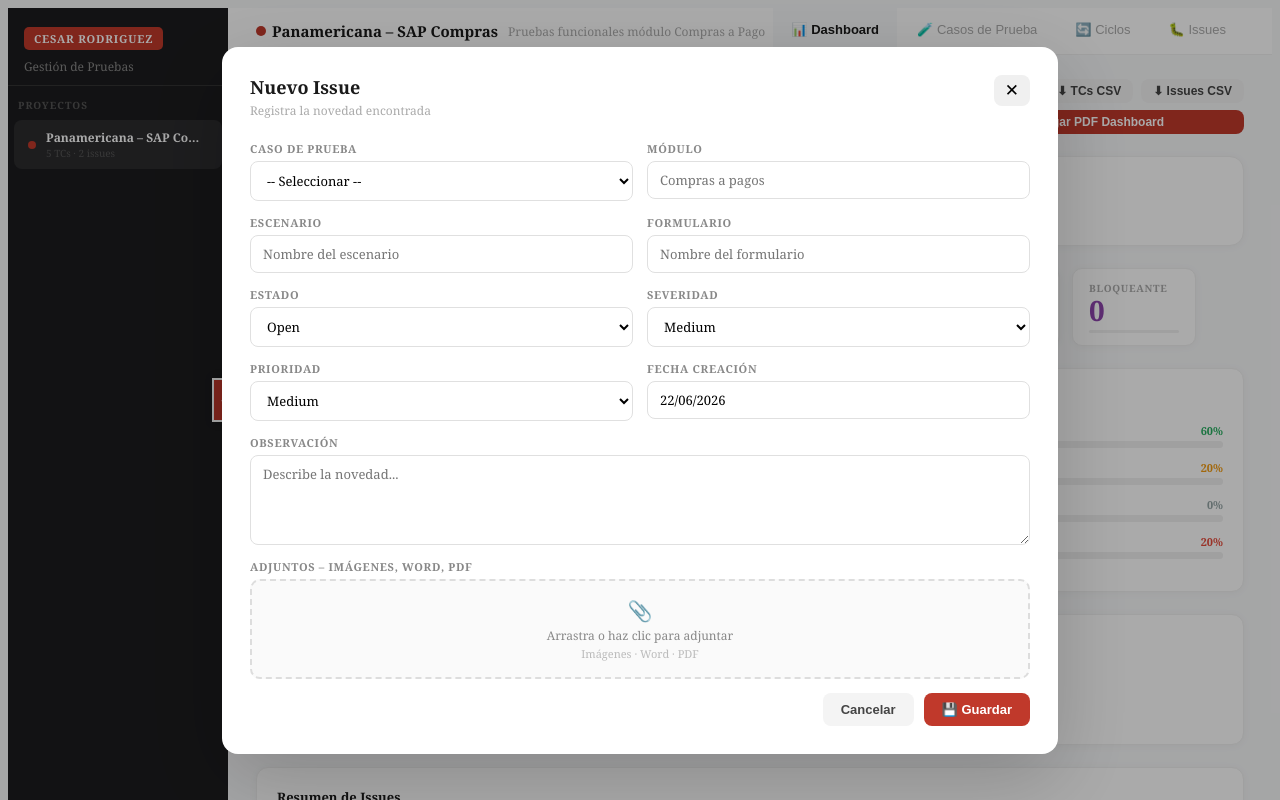
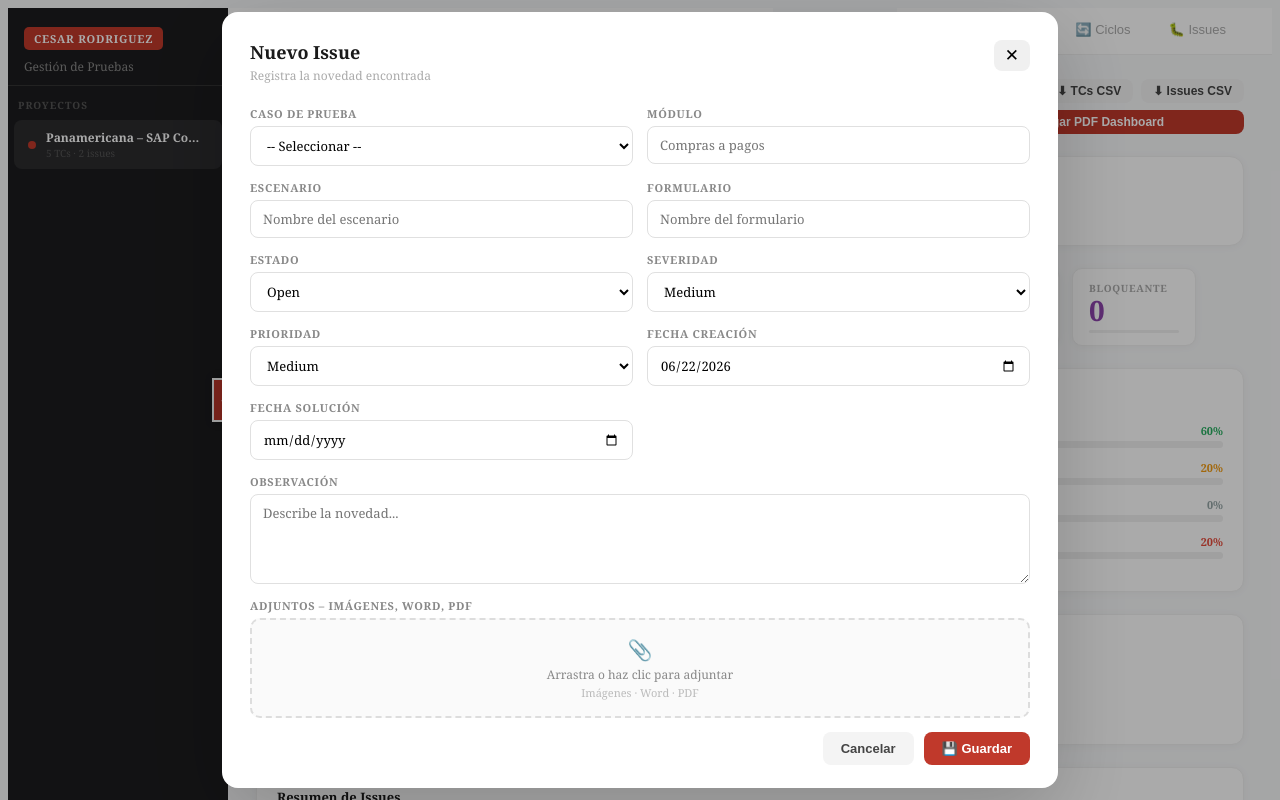
Before and after one commit to augustogarcia202512-source/panamericana-testing, a React (Vite) app: page / in a window 1280 px wide. Both pictures are taken after a click on the button "+ Issue". Shown: the top 800 px of the page. Built offline with nearby package versions, Linux system fonts and the light colour scheme.

Commit message:
Nuevo ajuste de diseño en la paginav3 fecha issues

```diff
--- a/src/App.jsx
+++ b/src/App.jsx
@@ -21,7 +21,7 @@ const issueStatusConfig = {
 const severityConfig = { "Critical":"#C0392B","High":"#E74C3C","Medium":"#F39C12","Low":"#27AE60" };
 const COLORS = ["#C0392B","#2980B9","#16A085","#8E44AD","#D35400","#2C3E50","#27AE60","#F39C12"];
 const EMPTY_TC = { area:"",proceso:"",escenario:"",descripcion:"",pasos:"",resultado:"",fechaAprobacion:"",fechaEjecucion:"",estado:"No ejecutado",asignadoA:"",attachments:[],historial:[],comentarios:[] };
-const EMPTY_ISSUE = { testId:"",escenario:"",formulario:"",observacion:"",modulo:"",estado:"Open",severidad:"Medium",prioridad:"Medium",fechaCreacion:"",attachments:[] };
+const EMPTY_ISSUE = { testId:"",escenario:"",formulario:"",observacion:"",modulo:"",estado:"Open",severidad:"Medium",prioridad:"Medium",fechaCreacion:"",fechaSolucion:"",attachments:[] };
 const EMPTY_CICLO = { nombre:"",modulo:"",fechaInicio:"",fechaFin:"",descripcion:"",ejecuciones:[] };
 // ejecucion: { tcId, estado, fechaEjecucion, nota }
 
@@ -62,6 +62,21 @@ function nextTcId(tests) {
 function today() {
   const d = new Date();
   return `${String(d.getDate()).padStart(2,"0")}/${String(d.getMonth()+1).padStart(2,"0")}/${d.getFullYear()}`;
+}
+function toInputDate(value) {
+  if (!value) return "";
+  if (/^\d{4}-\d{2}-\d{2}$/.test(value)) return value;
+  const [d,m,y] = String(value).split("/");
+  if (d && m && y) return `${y}-${String(m).padStart(2,"0")}-${String(d).padStart(2,"0")}`;
+  return "";
+}
+function toDisplayDate(value) {
+  if (!value) return "";
+  if (/^\d{4}-\d{2}-\d{2}$/.test(value)) {
+    const [y,m,d] = value.split("-");
+    return `${d}/${m}/${y}`;
+  }
+  return value;
 }
 function readFileAsDataURL(file) {
   return new Promise((res,rej)=>{ const r=new FileReader(); r.onload=()=>res(r.result); r.onerror=rej; r.readAsDataURL(file); });
@@ -733,7 +748,7 @@ function TcFormModal({initial,tcId,onSave,onClose,darkMode}) {
 }
 
 function IssueFormModal({initial,issueId,testIds,onSave,onClose,darkMode}) {
-  const [form,setForm]=useState(initial||{...EMPTY_ISSUE,fechaCreacion:today()});
+  const [form,setForm]=useState({ ...EMPTY_ISSUE, ...(initial||{}), fechaCreacion: initial?.fechaCreacion || today(), fechaSolucion: initial?.fechaSolucion || "" });
   const set=(k,v)=>setForm(f=>({...f,[k]:v}));
   const IS=darkMode?inputStyleDark:inputStyle;
   return (
@@ -764,7 +779,12 @@ function IssueFormModal({initial,issueId,testIds,onSave,onClose,darkMode}) {
             {["Critical","High","Medium","Low"].map(k=><option key={k} value={k}>{k}</option>)}
           </select>
         </Field>
-        <Field label="Fecha Creación"><input style={IS} value={form.fechaCreacion} onChange={e=>set("fechaCreacion",e.target.value)} placeholder="DD/MM/YYYY"/></Field>
+        <Field label="Fecha Creación">
+          <input type="date" style={IS} value={toInputDate(form.fechaCreacion)} onChange={e=>set("fechaCreacion",toDisplayDate(e.target.value))}/>
+        </Field>
+        <Field label="Fecha Solución">
+          <input type="date" style={IS} value={toInputDate(form.fechaSolucion)} onChange={e=>set("fechaSolucion",toDisplayDate(e.target.value))}/>
+        </Field>
       </div>
       <div style={{display:"flex",flexDirection:"column",gap:14,marginBottom:14}}>
         <Field label="Observación"><textarea style={{...IS,minHeight:90,resize:"vertical"}} value={form.observacion} onChange={e=>set("observacion",e.target.value)} placeholder="Describe la novedad..."/></Field>
@@ -873,7 +893,7 @@ function IssueDetailModal({issue,onClose,onEdit,onDelete}) {
         </div>
       </div>
       <div style={{display:"grid",gridTemplateColumns:"1fr 1fr 1fr",gap:11,marginBottom:14}}>
-        {[["Módulo",issue.modulo],["Formulario",issue.formulario],["Fecha Creación",issue.fechaCreacion]].map(([l,v])=>(
+        {[ ["Módulo",issue.modulo],["Formulario",issue.formulario],["Fecha Creación",issue.fechaCreacion || "—"], ["Fecha Solución",issue.fechaSolucion || "—"] ].map(([l,v])=>(
           <div key={l} style={{background:"#f8f8f8",borderRadius:8,padding:"9px 12px"}}>
             <div style={{fontSize:10,color:"#aaa",textTransform:"uppercase",letterSpacing:"0.07em",fontWeight:700,marginBottom:3}}>{l}</div>
             <div style={{fontSize:12,color:"#333",fontWeight:600}}>{v}</div>
@@ -1797,10 +1817,11 @@ export default function App() {
                             {(issue.attachments||[]).length>0&&<span style={{fontSize:11,color:"#aaa"}}>📎{issue.attachments.length}</span>}
                           </div>
                         </div>
-                        <div style={{marginTop:8,display:"flex",gap:6}}>
+                        <div style={{marginTop:8,display:"flex",gap:6,flexWrap:"wrap",alignItems:"center"}}>
                           <span style={{fontSize:10,color:"#999",background:"#f5f5f5",padding:"2px 7px",borderRadius:5}}>📦 {issue.modulo}</span>
                           {issue.prioridad&&<span style={{fontSize:10,color:"#999",background:"#f5f5f5",padding:"2px 7px",borderRadius:5}}>🔺 {issue.prioridad}</span>}
-                          <span style={{fontSize:10,color:"#bbb",marginLeft:"auto"}}>{issue.fechaCreacion}</span>
+                          <span style={{fontSize:10,color:"#bbb"}}>🗓️ Creación: {issue.fechaCreacion || "—"}</span>
+                          {issue.fechaSolucion&&<span style={{fontSize:10,color:"#bbb"}}>✅ Solución: {issue.fechaSolucion}</span>}
                         </div>
                       </div>
                     );
```
